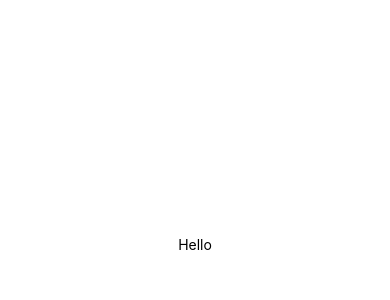
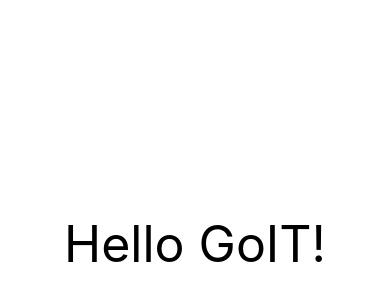
Before and after one commit to viamur/React-native, a React Native app: screen / in a window 390 px wide. Shown: the part 178-478 px from the top of the page. Built offline with nearby package versions, Linux system fonts and the light colour scheme.

Commit message:
hw 01 done

```diff
--- a/App.js
+++ b/App.js
@@ -4,7 +4,7 @@
 export default function App() {
   return (
     <View style={styles.container}>
-      <Text>Hello</Text>
+      <Text style={styles.text}>Hello GoIT!</Text>
       <StatusBar style="auto" />
     </View>
   );
@@ -17,4 +17,8 @@
     alignItems: 'center',
     justifyContent: 'center',
   },
+  text: {
+    color: '#000',
+    fontSize: '50px',
+  },
 });
```
Also changed, not shown: assets/hw01.png (added), 1 other file (tests, documents, lock files or other folders).
